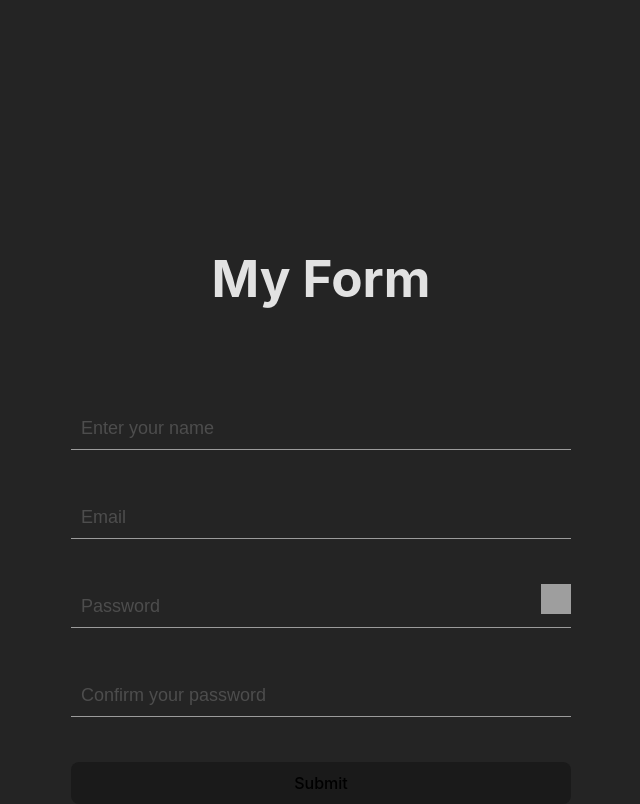
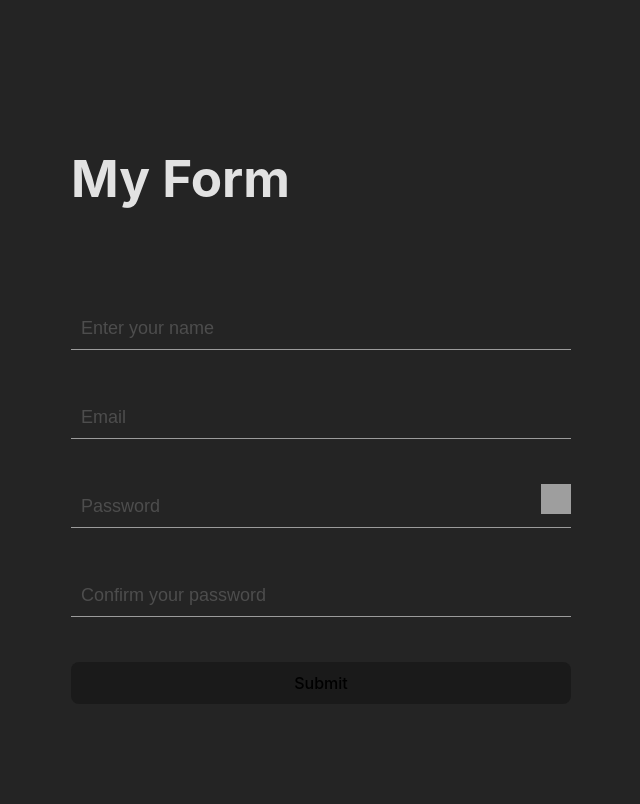
Before and after one commit to lojaaaaa/formik, a React (Vite) app: page / in a window 1280 px wide. Shown: the whole page, without its empty margins (319-959 px from the left). Built offline with nearby package versions, Linux system fonts and the light colour scheme; grey boxes are pictures that could not be loaded.

Commit message:
change index.scss

```diff
--- a/src/App.jsx
+++ b/src/App.jsx
@@ -94,6 +94,8 @@ function App() {
 
   return (
     <div className="wrapper">
+      <section className="content">
+        <div className="content__container container">
           <h1>My Form</h1>
           <form className="form" onSubmit={formik.handleSubmit}>
             <div className="item">
@@ -152,6 +154,9 @@ function App() {
             <button className="button" type="submit">Submit</button>
           </form>
         </div>
+      </section>
+
+    </div>
   )
 }
 
--- a/src/index.scss
+++ b/src/index.scss
@@ -50,16 +50,27 @@ button {
 
 
 .wrapper{
+
+
+
+
+}
+
+
+.container{
+  max-width: 530px;
+  margin: 0 auto;
+  padding: 0 15px;
+}
+.content__container{
   display: flex;
-  padding-top: 250px;
+  flex-direction: column;
   gap: 100px;
-  justify-content: center;
-  flex-direction: column;
-  align-items: center;
+  padding-top: 150px;
+  padding-bottom: 50px;
 }
 
 .form{
-  min-width: 500px;
   display: flex;
   flex-direction: column;
   gap: 45px;
```
Lines whose indentation alone changed are shown as unchanged.
